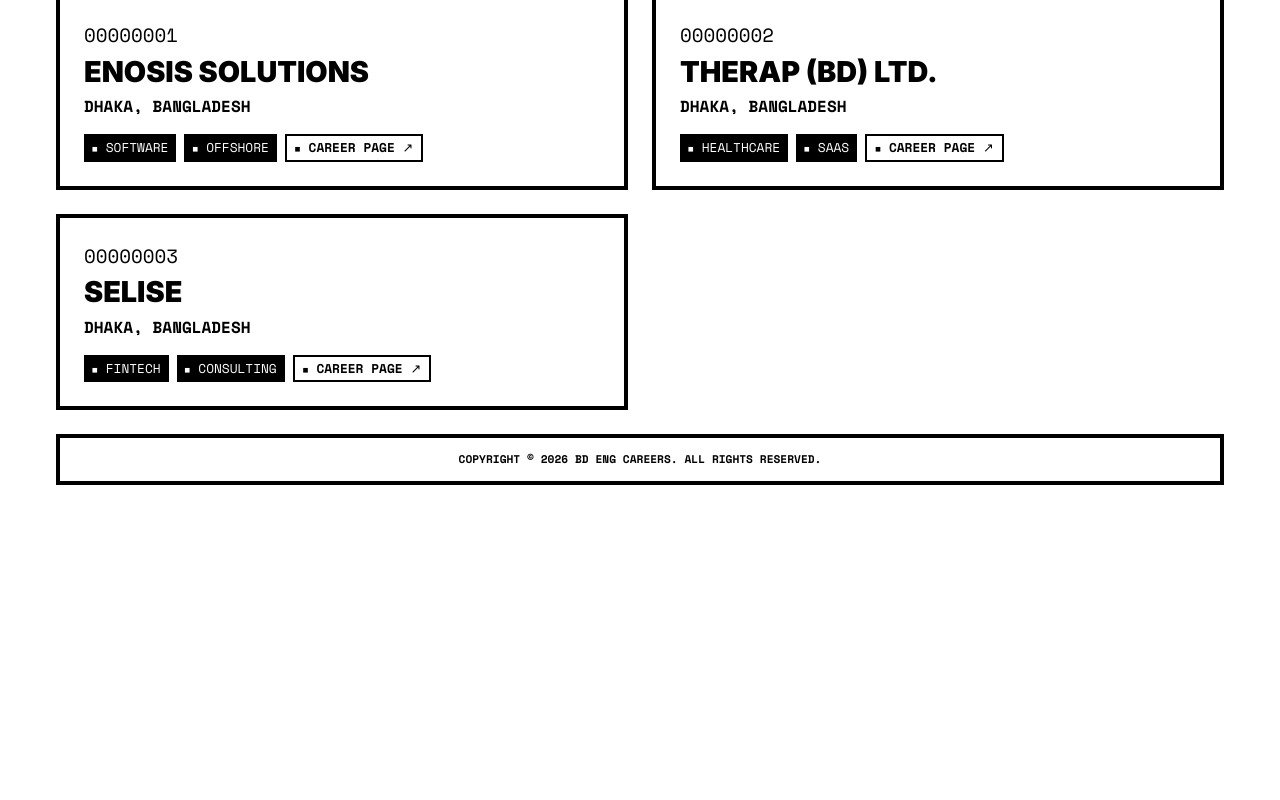
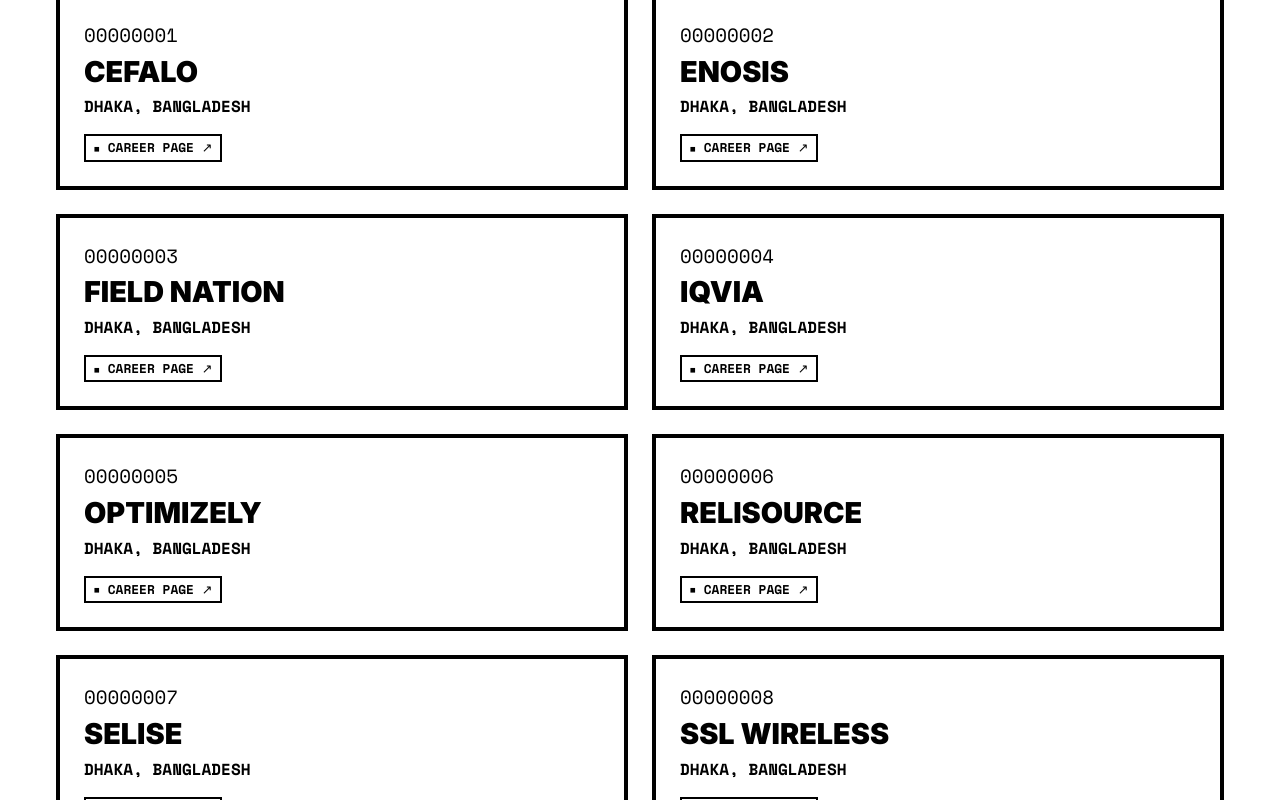
Before and after one commit to ryanhossain9797/career_pages, a React (Vite) app: page / in a window 1280 px wide. Shown: the part 320-1120 px from the top of the page. Before the commit the page ends 837 px from the top, so only its background shows below. Built offline with nearby package versions, Linux system fonts and the light colour scheme.

Commit message:
Fill out the company list

```diff
--- a/src/App.tsx
+++ b/src/App.tsx
@@ -1,9 +1,9 @@
 import './App.css'
 import { CompanyCard } from './components/CompanyCard'
 import { companies } from './data/companies'
+import { CURRENT_YEAR } from './constants/app'
 
 function App() {
-
   return (
     <div className="container">
       <header>
@@ -13,8 +13,8 @@
         <nav>
           <div className="nav-links">
             <a href="#">COMPANIES</a>
-            <a href="#">JOBS</a>
-            <a href="#">RESOURCES</a>
+            {/* <a href="#">JOBS</a> */}
+            {/* <a href="#">RESOURCES</a> */}
           </div>
           <div className="nav-icons">
             {/* <div className="icon-box">●</div> */}
@@ -26,7 +26,7 @@
 
       <main className="grid">
         <section className="card large">
-          <div className="card-id">CATALOG / 2026</div>
+          <div className="card-id">CATALOG / {CURRENT_YEAR}</div>
           <h2 className="card-title" style={{ fontSize: '3rem' }}>BANGLADESH ENGINEERING CAREER PAGES</h2>
           <div className="card-subtitle">A curated directory of engineering opportunities.</div>
         </section>
@@ -38,7 +38,7 @@
 
       <footer>
         <div className="footer-item" style={{ gridColumn: 'span 2' }}>
-          <div className="copyright">COPYRIGHT © 2026 BD ENG CAREERS. ALL RIGHTS RESERVED.</div>
+          <div className="copyright">COPYRIGHT © {CURRENT_YEAR} BD ENG CAREERS. ALL RIGHTS RESERVED.</div>
         </div>
       </footer>
     </div>
--- /dev/null
+++ b/src/constants/app.ts
@@ -0,0 +1 @@
+export const CURRENT_YEAR = new Date().getFullYear();
--- a/src/data/companies.ts
+++ b/src/data/companies.ts
@@ -11,28 +11,66 @@
 
 const rawCompanies = [
     {
-        name: 'ENOSIS SOLUTIONS',
+        name: 'Cefalo',
         location: 'DHAKA, BANGLADESH',
-        tagIds: ['software', 'offshore'],
-        careerPageUrl: 'https://www.enosisbd.com/careers'
+        tagIds: [],
+        careerPageUrl: 'https://career.cefalo.com/#jobList'
     },
     {
-        name: 'THERAP (BD) LTD.',
+        name: 'Enosis',
         location: 'DHAKA, BANGLADESH',
-        tagIds: ['healthcare', 'saas'],
-        careerPageUrl: 'https://therapbd.com/careers'
+        tagIds: [],
+        careerPageUrl: 'https://enosisbd.pinpointhq.com/#js-careers-jobs-block'
     },
     {
-        name: 'SELISE',
+        name: 'Field nation',
         location: 'DHAKA, BANGLADESH',
-        tagIds: ['fintech', 'consulting'],
-        careerPageUrl: 'https://selise.ch/career/'
+        tagIds: [],
+        careerPageUrl: 'https://jobs.lever.co/fieldnation?location=Dhaka&commitment=Full-time&department=&team=Software%20Development'
     },
+    {
+        name: 'IQVIA',
+        location: 'DHAKA, BANGLADESH',
+        tagIds: [],
+        careerPageUrl: 'https://jobs.iqvia.com/en/jobs?categories=IT+Infrastructure,IT+Design+and+Development,Software+Development+Engineering&locations=Bangladesh'
+    },
+    {
+        name: 'Optimizely',
+        location: 'DHAKA, BANGLADESH',
+        tagIds: [],
+        careerPageUrl: 'https://careers.optimizely.com/search/?createNewAlert=false&q=&locationsearch=Dhaka&optionsFacetsDD_department=&optionsFacetsDD_country='
+    },
+    {
+        name: 'Selise',
+        location: 'DHAKA, BANGLADESH',
+        tagIds: [],
+        careerPageUrl: 'https://selisegroup.com/about-us/#selise-career'
+    },
+    {
+        name: 'SSL Wireless',
+        location: 'DHAKA, BANGLADESH',
+        tagIds: [],
+        careerPageUrl: 'https://sslwireless.com/jobs/'
+    },
+    {
+        name: 'Therap',
+        location: 'DHAKA, BANGLADESH',
+        tagIds: [],
+        careerPageUrl: 'https://therap.hire.trakstar.com/'
+    },
+    {
+        name: 'Relisource',
+        location: 'DHAKA, BANGLADESH',
+        tagIds: [],
+        careerPageUrl: 'https://www.relisource.com/careers/'
+    }
 ]
 
-export const companies: Company[] = rawCompanies.map((c, index) => ({
-    ...c,
-    id: (index + 1).toString().padStart(8, '0')
-}))
+export const companies: Company[] = [...rawCompanies]
+    .sort((a, b) => a.name.localeCompare(b.name))
+    .map((c, index) => ({
+        ...c,
+        id: (index + 1).toString().padStart(8, '0')
+    }))
 
 export const getTagById = (id: string) => tags.find(t => t.id === id)
```
